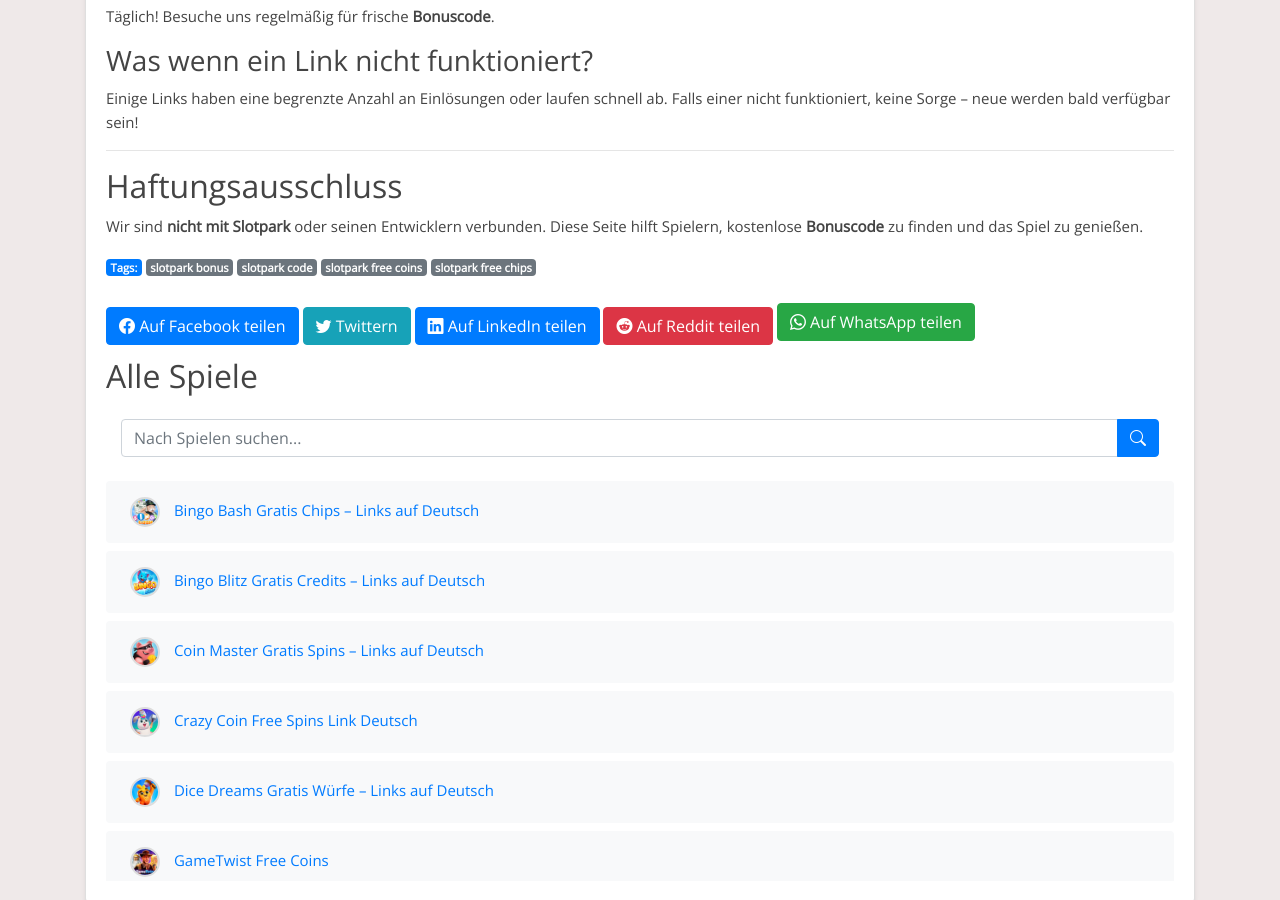
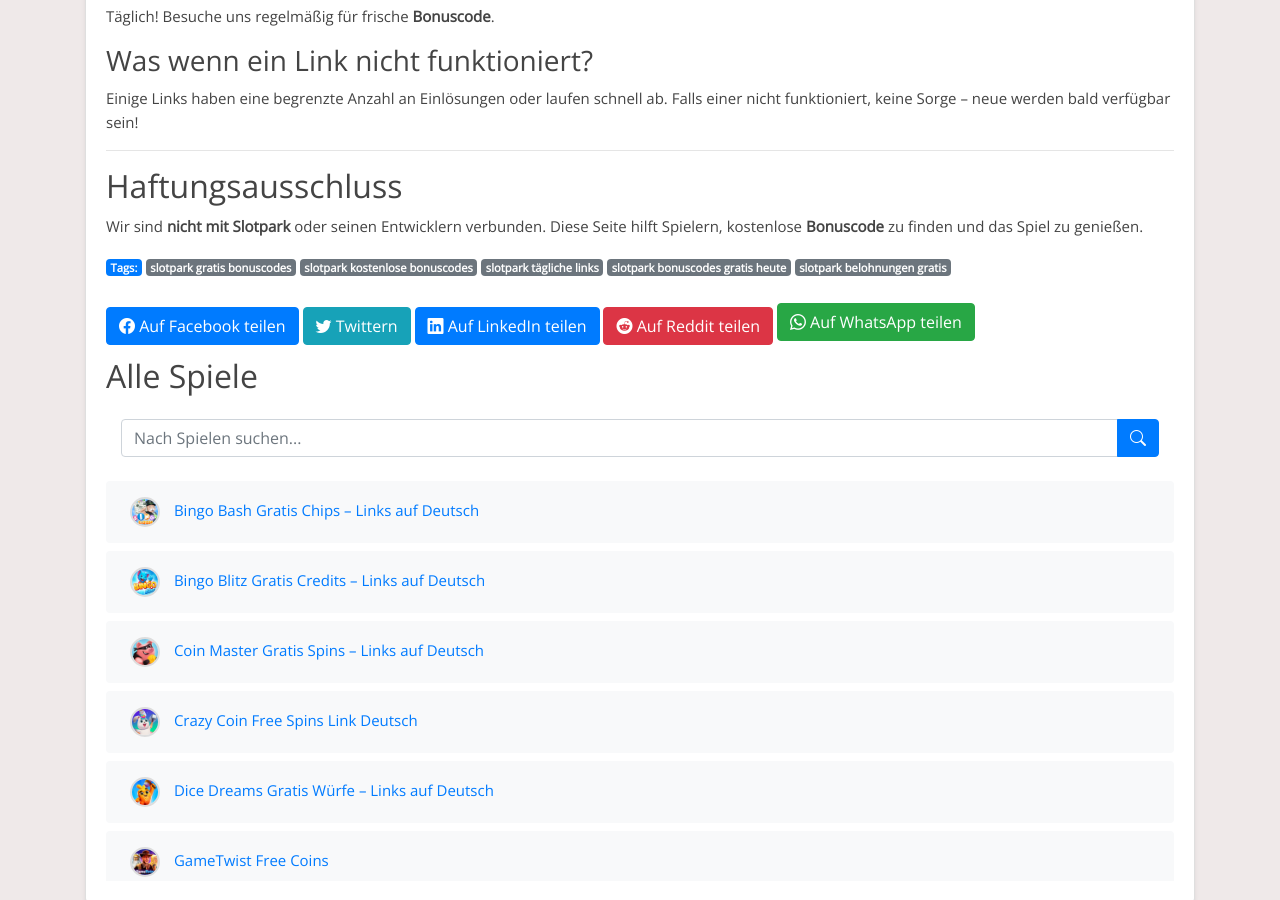
Before and after one commit to Prollad99/bs-de, a Jekyll site: the page built from _posts/2025-01-19-slotpark.md, in a window 1280 px wide and 900 px high, scrolled down 8476 px. Built offline with Jekyll 4.4.1, drawn with Linux system fonts in a browser that asks for light colours; some of the changed text lies outside the part shown.

Commit message:
Update 2025-01-19-slotpark.md

```diff
--- a/_posts/2025-01-19-slotpark.md
+++ b/_posts/2025-01-19-slotpark.md
@@ -1,15 +1,22 @@
 ---
 layout: post
-title: "Slotpark Bonus Code"
-date: 2025-01-19
+title: "Slotpark Gratis Bonuscodes – Links auf Deutsch"
+description: "Sichere dir täglich kostenlose Slotpark Bonuscodes! Neue Gratis-Links für deutsche Spieler – 100% sicher und aktuell."
+date: 2025-03-14
 author: "BonusCollector"
-permalink: /slotpark-bonus-code/
+permalink: /slotpark-gratis-bonuscodes/
+redirect_from: /slotpark-bonus-code/
 image: /assets/images/slotpark.webp
+alt: "Slotpark Gratis Bonuscodes Belohnung"
 include_file: slotpark.html
 manifest: /manifests/slotpark.json
-tags: [slotpark bonus, slotpark code, slotpark free coins, slotpark free chips]
+tags:
+  - "slotpark gratis bonuscodes"
+  - "slotpark kostenlose bonuscodes"
+  - "slotpark tägliche links"
+  - "slotpark bonuscodes gratis heute"
+  - "slotpark belohnungen gratis"
 ---
-
 {% include slotpark_post.html %}
 
 {% include slotpark.html %}
```
